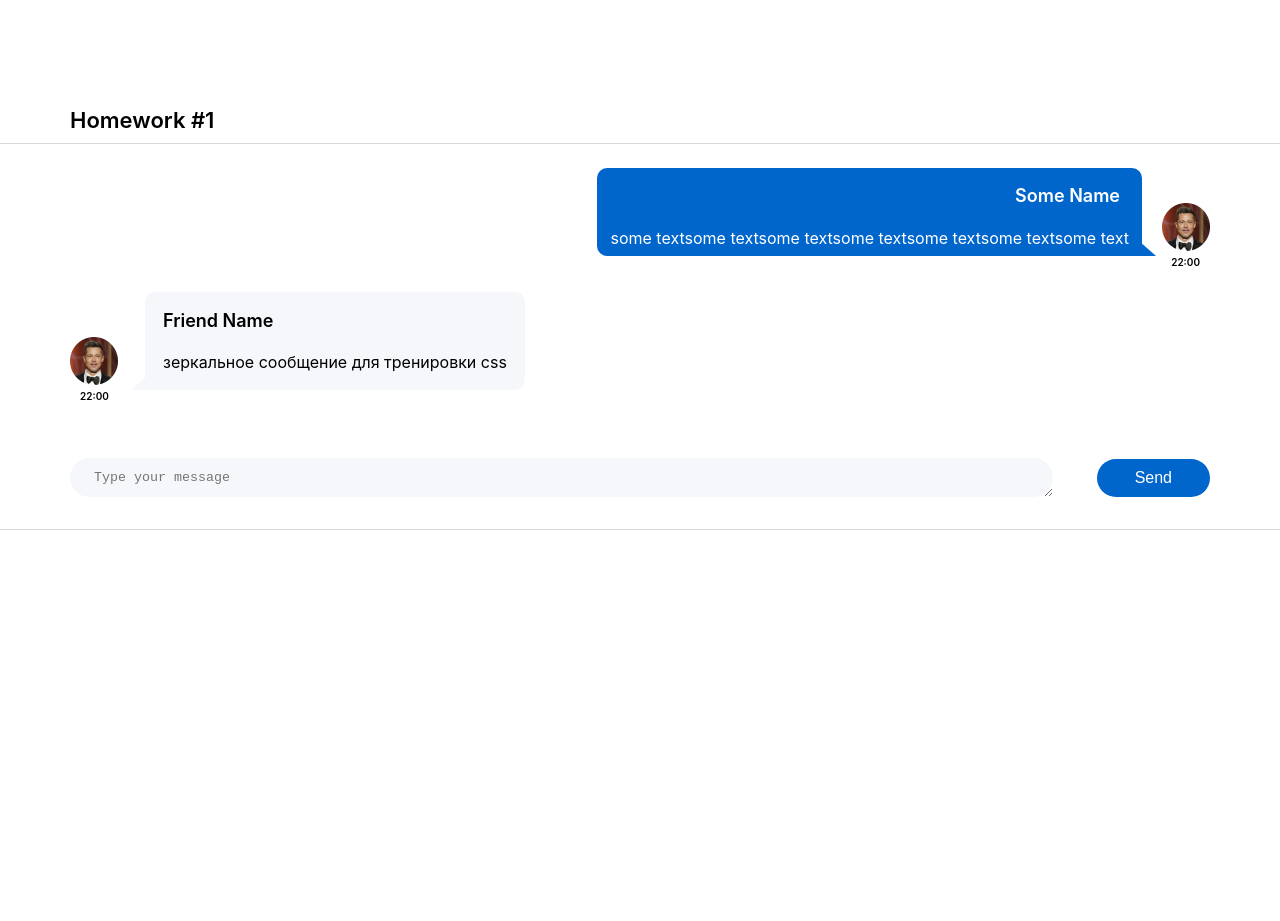
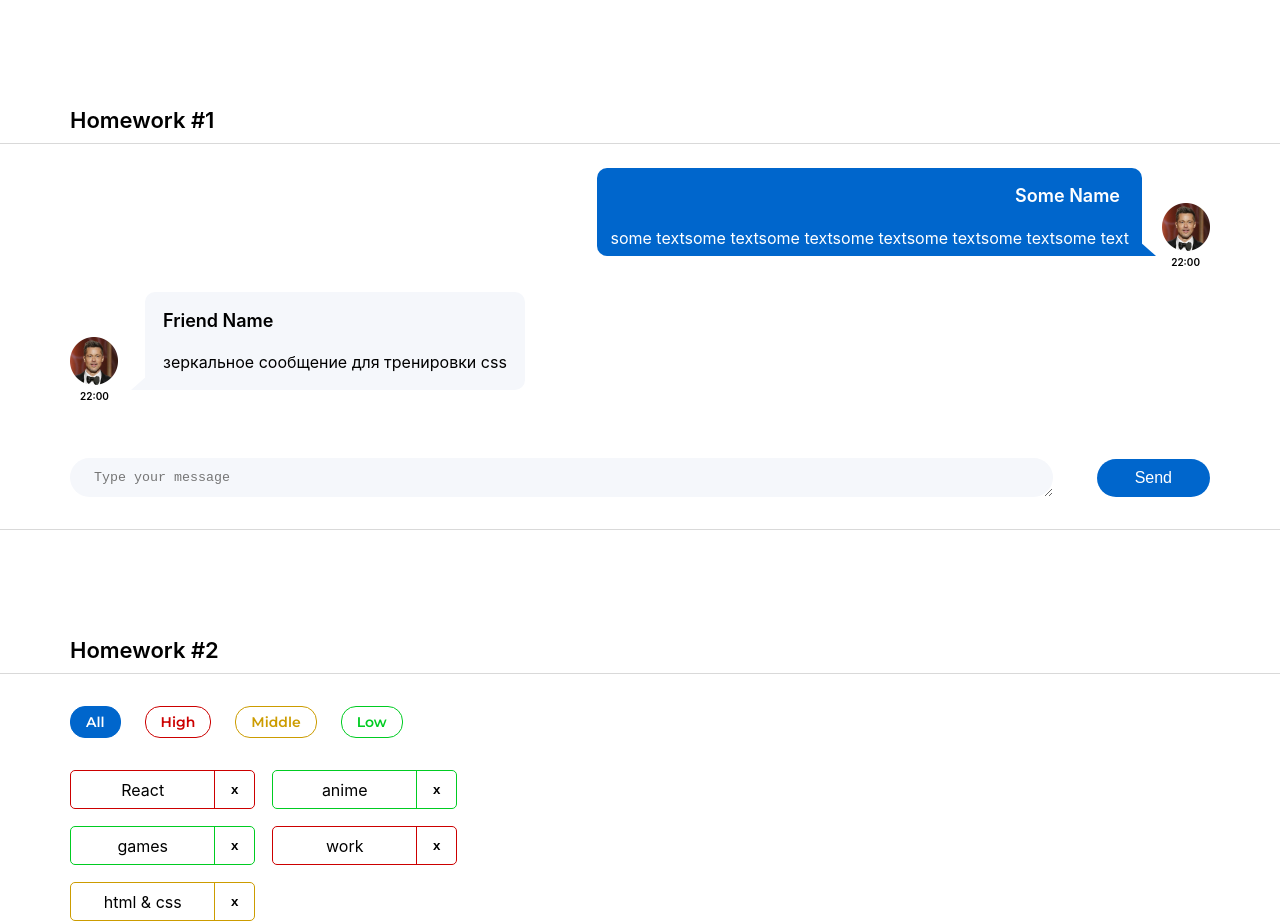
Before and after one commit to Dmitry-Klyuev/incubator-hometask, a React (Create React App) app: page / in a window 1280 px wide. Before the commit the page ends 800 px from the top, so only its background shows below. Built offline with nearby package versions, Linux system fonts and the light colour scheme.

Commit message:
hw2 - complited

```diff
--- a/package.json
+++ b/package.json
@@ -16,7 +16,7 @@
     "@types/react-dom": "18.0.6",
     "@types/uuid": "8.3.4",
     "axios": "0.27.2",
-    "gh-pages": "4.0.0",
+    "gh-pages": "^4.0.0",
     "react": "18.2.0",
     "react-dom": "18.2.0",
     "react-redux": "8.0.4",
--- a/src/s1-main/App.tsx
+++ b/src/s1-main/App.tsx
@@ -1,13 +1,14 @@
 import React from 'react'
 import s from './App.module.css'
 import HW1 from '../s2-homeworks/hw01/HW1'
+import HW2 from "../s2-homeworks/hw02/HW2";
 
 function App() {
     return (
         <div className={s.App}>
             <HW1/>
             {/*раскомментировать по ходу выполнения*/}
-            {/*<HW2/>*/}
+            <HW2/>
             {/*<HW3/>*/}
             {/*<HW4/>*/}
 
--- a/src/s2-homeworks/hw02/HW2.tsx
+++ b/src/s2-homeworks/hw02/HW2.tsx
@@ -3,30 +3,30 @@ import Affairs from './affairs/Affairs'
 import s2 from '../../s1-main/App.module.css'
 
 /*
-* 1 - описать типы AffairPriorityType, AffairType
-* 2 - указать нужный тип для defaultAffairs
-* 3 - дописать типы и логику функции filterAffairs и проверить её тестами
-* 4 - выполнить пункт 3 для функции deleteAffair
-* 5 - указать нужный тип в useState с affairs
-* 6 - дописать тип и логику функции deleteAffairCallback
-* 7 - в файле Affairs.tsx дописать типизацию пропсов
-* 8 - в файле Affairs.tsx дописать логику функций setAll, setHigh, setMiddle, setLow
-* 9 - в файле Affair.tsx дописать типизацию пропсов
-* 10 - в файле Affair.tsx дописать функции deleteCallback и использовать
-* 11 - в файле Affair.tsx отобразить приходящие данные
++ 1 - описать типы AffairPriorityType, AffairType
++ 2 - указать нужный тип для defaultAffairs
++ 3 - дописать типы и логику функции filterAffairs и проверить её тестами
++ 4 - выполнить пункт 3 для функции deleteAffair
++ 5 - указать нужный тип в useState с affairs
++ 6 - дописать тип и логику функции deleteAffairCallback
++ 7 - в файле Affairs.tsx дописать типизацию пропсов
++ 8 - в файле Affairs.tsx дописать логику функций setAll, setHigh, setMiddle, setLow
++ 9 - в файле Affair.tsx дописать типизацию пропсов
++ 10 - в файле Affair.tsx дописать функции deleteCallback и использовать
++ 11 - в файле Affair.tsx отобразить приходящие данные
 * */
 
 // types
-export type AffairPriorityType = any // need to fix any
+export type AffairPriorityType = 'high' | 'low' | 'middle'
 export type AffairType = {
-    _id: any // need to fix any
-    name: any // need to fix any
+    _id: number // need to fix any
+    name: string // need to fix any
     priority: AffairPriorityType
 }
 export type FilterType = 'all' | AffairPriorityType
 
 // constants
-const defaultAffairs: any = [ // need to fix any
+const defaultAffairs: Array<AffairType> = [ // need to fix any
     {_id: 1, name: 'React', priority: 'high'}, // студенты могут изменить содержимое name и количество элементов в массиве, ...priority не менять!
     {_id: 2, name: 'anime', priority: 'low'},
     {_id: 3, name: 'games', priority: 'low'},
@@ -35,25 +35,25 @@ const defaultAffairs: any = [ // need to fix any
 ]
 
 // pure helper functions
-export const filterAffairs = (affairs: any, filter: any): any => { // need to fix any
+export const filterAffairs = (affairs: Array<AffairType>, filter: FilterType): Array<AffairType> => { // need to fix any
+    if (filter === 'all'){
+        return affairs
+    }
+    return affairs.filter(el => el.priority === filter)
+}
+export const deleteAffair = (affairs: Array<AffairType>, _id: number): Array<AffairType> => { // need to fix any
 
-
-    return affairs // need to fix
-}
-export const deleteAffair = (affairs: any, _id: any): any => { // need to fix any
-
-    return affairs // need to fix
+    return affairs.filter(el => el._id !== _id) // need to fix
 }
 
 function HW2() {
-    const [affairs, setAffairs] = useState<any>(defaultAffairs) // need to fix any
+    const [affairs, setAffairs] = useState<Array<AffairType>>(defaultAffairs) // need to fix any
     const [filter, setFilter] = useState<FilterType>('all')
 
     const filteredAffairs = filterAffairs(affairs, filter)
-    const deleteAffairCallback = (_id: any) => { // need to fix any
-        // need to fix
+    const deleteAffairCallback = (_id: number) => { // need to fix any
+        setAffairs(affairs.filter(el => el._id !== _id))
     }
-
     return (
         <div id={'hw2'}>
             <div className={s2.hwTitle}>Homework #2</div>
--- a/src/s2-homeworks/hw02/affairs/Affairs.module.css
+++ b/src/s2-homeworks/hw02/affairs/Affairs.module.css
@@ -1,7 +1,7 @@
 .buttonContainer {
     display: flex;
-    gap: 24px;
-    margin-bottom: 32px;
+    gap: 2.4rem;
+    margin: 3.2rem 7rem ;
 }
 
 .all {
@@ -49,7 +49,9 @@
 
 .affairs {
     display: flex;
-    gap: 17px;
+    gap: 1.7rem;
     flex-wrap: wrap;
-    max-width: 450px;
+    max-width: 45rem;
+    margin: 0 7rem;
+    font-size: 16px;
 }
--- a/src/s2-homeworks/hw02/affairs/Affairs.tsx
+++ b/src/s2-homeworks/hw02/affairs/Affairs.tsx
@@ -1,27 +1,28 @@
 import React from 'react'
-import Affair from './affair/Affair'
 import {AffairType, FilterType} from '../HW2'
 import s from './Affairs.module.css'
+import Affair from "./affair/Affair";
 
 type AffairsPropsType = {
-    data: any // need to fix any
+    data:  AffairType[] // need to fix any
     setFilter: any
-    deleteAffairCallback: any
+    deleteAffairCallback: (id: number)=>void
     filter: FilterType
 }
 
 function Affairs(props: AffairsPropsType) {
     const setAll = () => {
-        // need to fix
+        props.setFilter('all')
     }
     const setHigh = () => {
-        // need to fix
+        props.setFilter('high')
+        console.log(props.setFilter)
     }
     const setMiddle = () => {
-        // need to fix
+        props.setFilter('middle')
     }
     const setLow = () => {
-        // need to fix
+        props.setFilter('low')
     }
 
     const cnAll = s.button + ' ' + s.all + (props.filter === 'all' ? ' ' + s.active : '')
@@ -36,7 +37,6 @@ function Affairs(props: AffairsPropsType) {
             deleteAffairCallback={props.deleteAffairCallback}
         />
     ))
-
     return (
         <div>
             <div className={s.buttonContainer}>
--- a/src/s2-homeworks/hw02/affairs/affair/Affair.tsx
+++ b/src/s2-homeworks/hw02/affairs/affair/Affair.tsx
@@ -1,17 +1,17 @@
 import React from 'react'
-import { AffairType } from '../../HW2'
+import {AffairType} from '../../HW2'
 import s from './Affair.module.css'
 import s2 from '../Affairs.module.css'
 
 type AffairPropsType = {
     // key не нужно типизировать
     affair: AffairType
-    deleteAffairCallback: any // need to fix any
+    deleteAffairCallback: (id: number) => void // need to fix any
 }
 
 function Affair(props: AffairPropsType) {
-    const deleteCallback = () => {
-        // need to fix
+    const deleteCallback = (id: number) => {
+        props.deleteAffairCallback(id)
     }
 
     const nameClass = s.name + ' ' + s2[props.affair.priority]
@@ -24,24 +24,20 @@ function Affair(props: AffairPropsType) {
             className={affairClass}
         >
             <div id={'hw2-name-' + props.affair._id} className={nameClass}>
-                {/*создаёт студент*/}
-
-                {/**/}
+                {props.affair.name}
             </div>
             <div id={'hw2-priority-' + props.affair._id} hidden>
-                {/*создаёт студент*/}
-
-                {/**/}
+                {props.affair.priority}
             </div>
 
             <button
                 id={'hw2-button-delete-' + props.affair._id}
                 className={buttonClass}
-                // need to fix
+                onClick={()=>deleteCallback(props.affair._id)}
 
             >
                 {/*текст кнопки могут изменить студенты*/}
-                X
+                x
                 {/**/}
             </button>
         </div>
```
Also changed, not shown: 1 other file (tests, documents, lock files or other folders).
